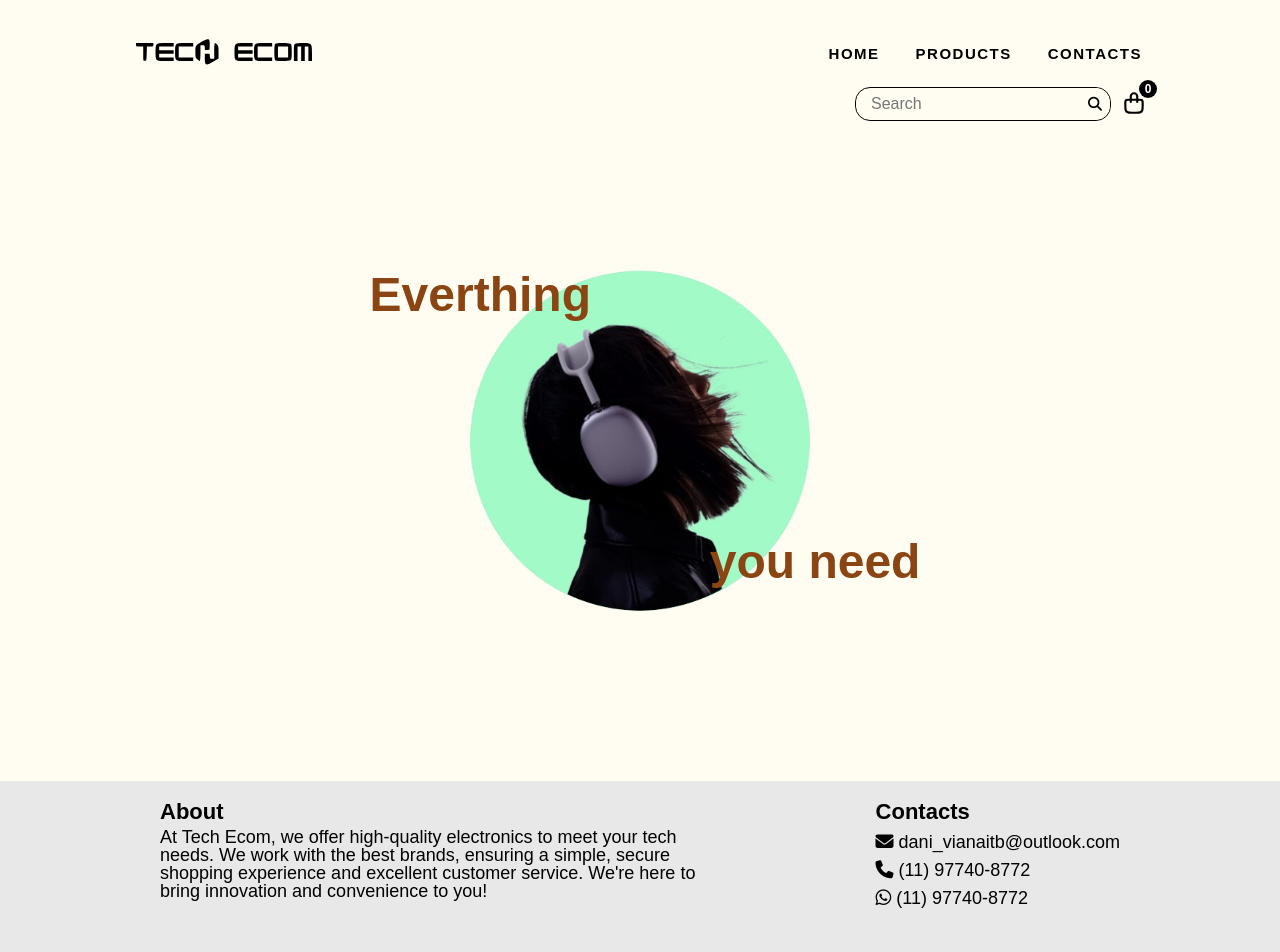
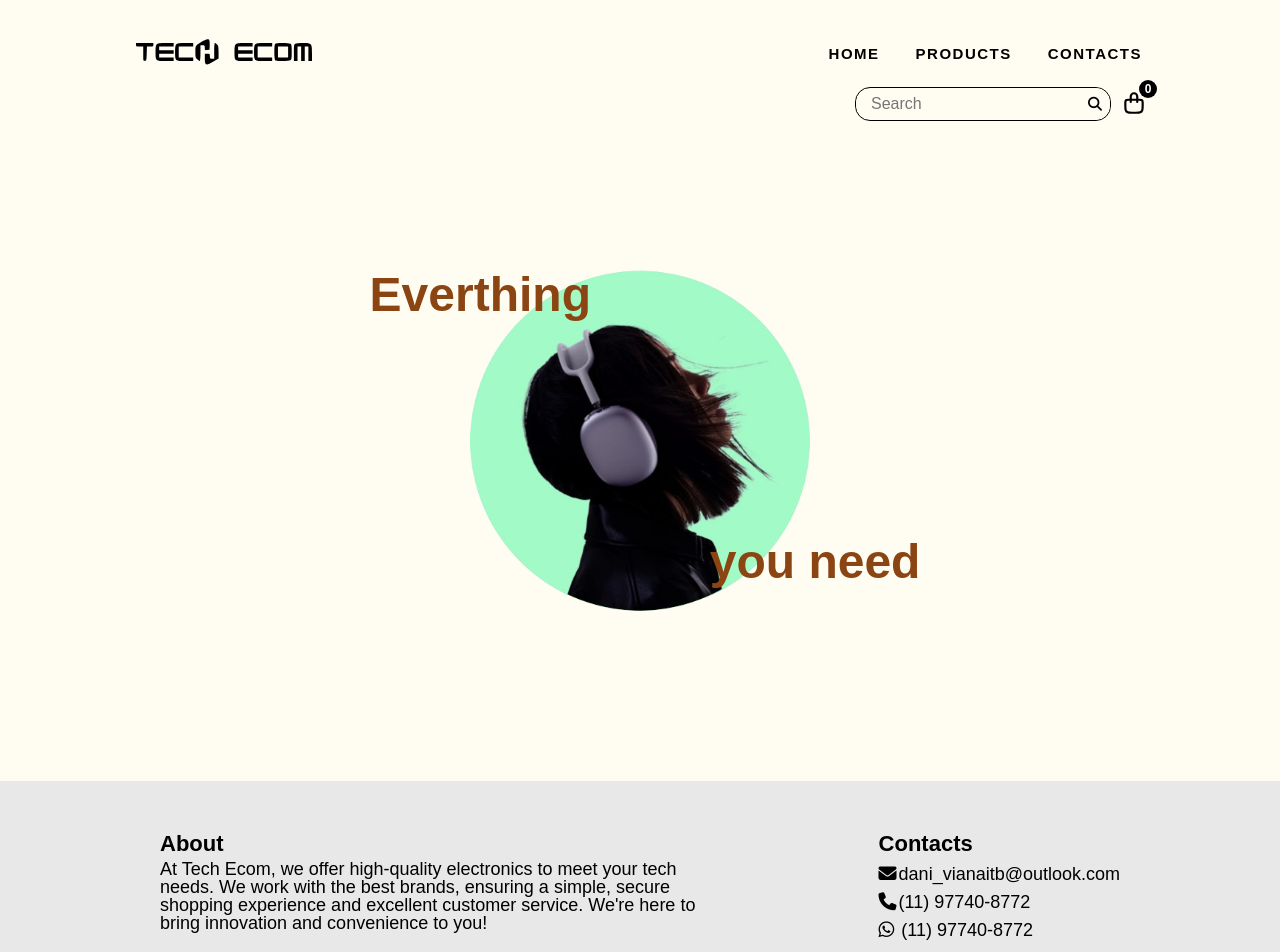
Before and after one commit to danielviana10/tech-ecom, an Angular app: page /home in a window 1280 px wide. Shown: the top 952 px of the page. Built offline with nearby package versions, Linux system fonts and the light colour scheme.

Commit message:
feat: adicionar links de contato no rodapé com estilos aprimorados

```diff
--- a/src/app/footer/footer.component.css
+++ b/src/app/footer/footer.component.css
@@ -4,6 +4,7 @@
   font-size: 18px;
   width: 100%;
   margin: auto;
+  padding-top: 2rem;
 }
 
 .footer__container {
@@ -42,6 +43,12 @@
   margin: 10px 0;
 }
 
+a {
+  margin-left: 2px;
+  color: var(--black);
+  text-decoration: none;
+}
+
 @media (max-width: 768px) {
   .footer__container section {
     width: 18rem;
--- a/src/app/footer/footer.component.html
+++ b/src/app/footer/footer.component.html
@@ -13,10 +13,24 @@
       <h2 class="footer__title">Contacts</h2>
       <ul>
         <li>
-          <i class="fa-solid fa-envelope"></i>{{ " dani_vianaitb@outlook.com" }}
+          <i class="fa-solid fa-envelope"></i>
+          <a href="mailto:dani_vianaitb@outlook.com"
+            >{{"dani_vianaitb@outlook.com"}}</a
+          >
         </li>
-        <li><i class="fa-solid fa-phone"></i> (11) 97740-8772</li>
-        <li><i class="fa-brands fa-whatsapp"></i> (11) 97740-8772</li>
+        <li>
+          <i class="fa-solid fa-phone"></i>
+          <a href="tel:+5511977408772">(11) 97740-8772</a>
+        </li>
+        <li>
+          <i class="fa-brands fa-whatsapp"></i>
+          <a
+            href="https://wa.me/5511977408772?text=Olá,%20gostaria%20de%20mais%20informações%20sobre%20a%20Tech%20Ecom"
+            target="_blank"
+          >
+            (11) 97740-8772
+          </a>
+        </li>
       </ul>
     </address>
   </div>
```
